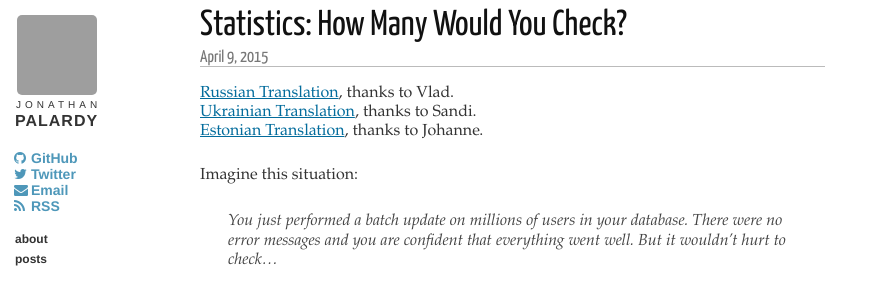
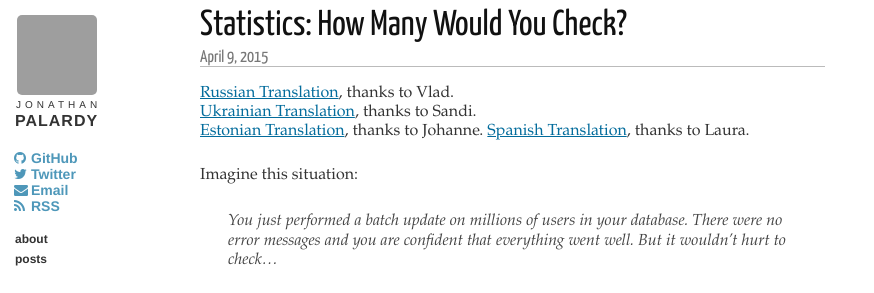
Before and after one commit to jpalardy/jpalardy.github.io, a Jekyll site: the page built from _posts/2015-04-09-statistics-how-many-would-you-check.markdown, in a window 1280 px wide, cut to the strip 0-293 px from the top of the page. Shown: the whole strip, without its empty margins (0-874 px from the left). Built offline with Jekyll 4.4.1, drawn with Linux system fonts in a browser that asks for light colours; comment, search, counter and statistics services are not loaded; grey boxes are pictures that could not be loaded.

Commit message:
Add Spanish translation link to "How Many Would You Check?"

```diff
--- a/_posts/2015-04-09-statistics-how-many-would-you-check.markdown
+++ b/_posts/2015-04-09-statistics-how-many-would-you-check.markdown
@@ -7,6 +7,7 @@ category: posts
 [Russian Translation](http://softdroid.net/statistika-mnogo-li-vy-proveryaete), thanks to Vlad.
 [Ukrainian Translation](http://www.opensourceinitiative.net/edu/jpalardy/), thanks to Sandi.
 [Estonian Translation](https://www.autonvaraosatpro.fi/blogi/2018/04/23/statistika-kui-palju-peaks-siis-kontrollima/), thanks to Johanne.
+[Spanish Translation](http://expereb.com/statistics-how-many-would-you-check/), thanks to Laura.
 
 Imagine this situation:
 
```
